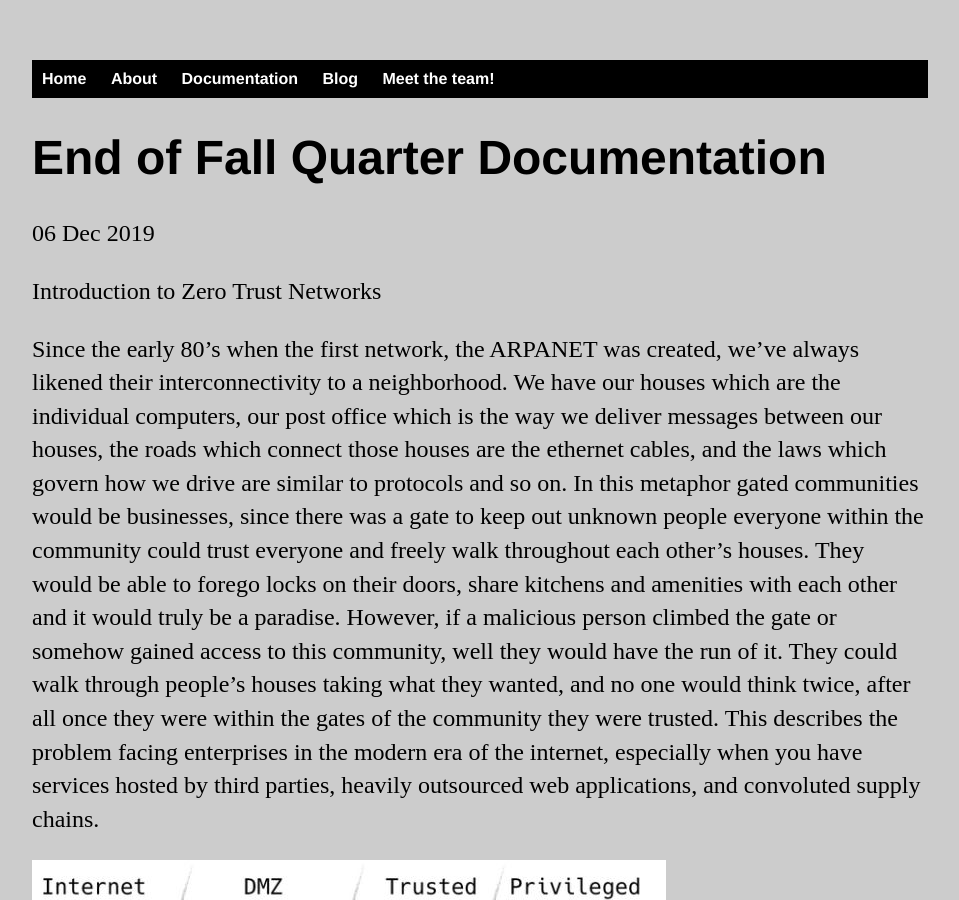
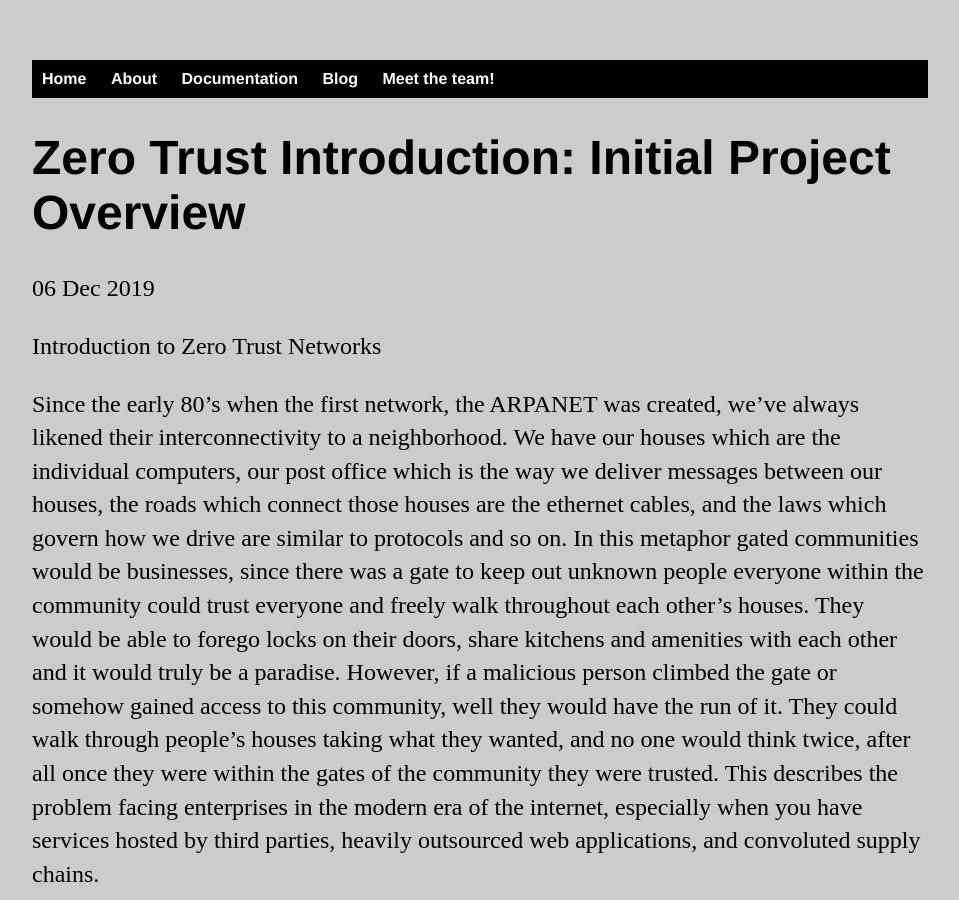
Before and after one commit to WWUZeroTrust/WWUZeroTrust.github.io, a Jekyll site: the page built from _posts/2019-12-6-Zero-Trust-Introduction.md, in a window 1280 px wide and 900 px high. Shown: the whole window, without its empty margins (160-1119 px from the left). Built offline with Jekyll 4.4.1, drawn with Linux system fonts in a browser that asks for light colours.

Commit message:
Update and rename 2019-12-6-End-of-Fall-Quarter.md to 2019-12-6-Zero-Trust-Introduction.md

```diff
--- a/_posts/2019-12-6-End-of-Fall-Quarter.md
+++ b/_posts/2019-12-6-Zero-Trust-Introduction.md
@@ -1,6 +1,6 @@
 ---
 layout: post
-title: "End of Fall Quarter Documentation"
+title: "Zero Trust Introduction: Initial Project Overview"
 date: 2019-12-6
 ---
 
```
